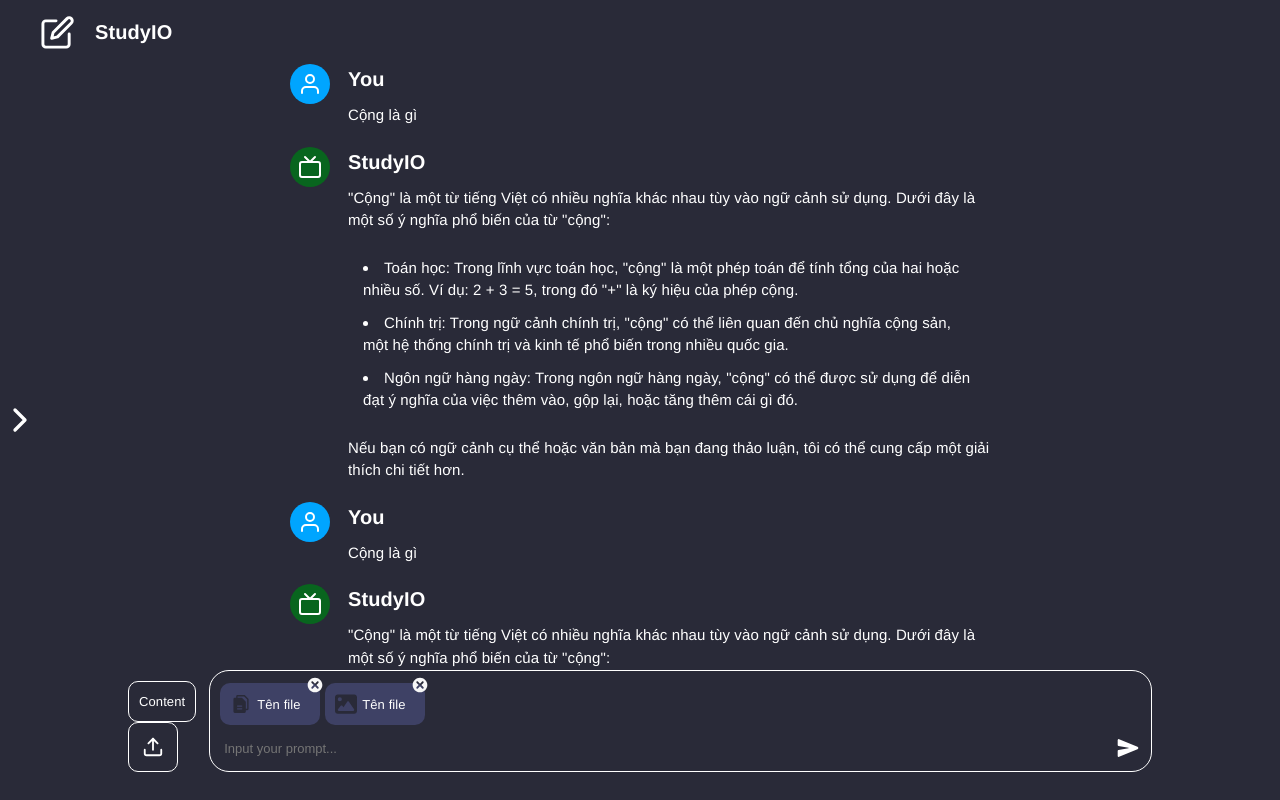
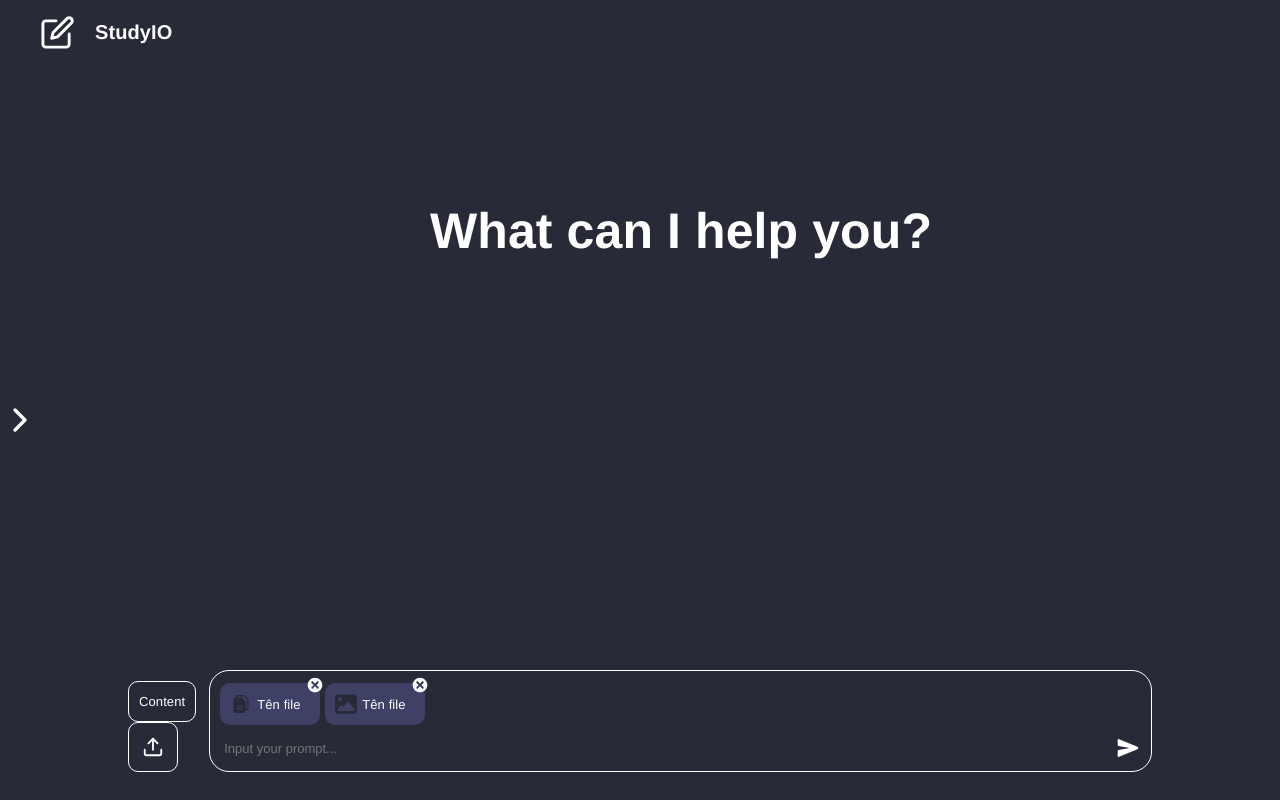
Before and after one commit to Kuroidaka/studyIO, a React (Vite) app: page /chat in a window 1280 px wide. Built offline with nearby package versions, Linux system fonts and the light colour scheme.

Commit message:
add start-screen-conversation

```diff
--- a/src/page/chat/chat.jsx
+++ b/src/page/chat/chat.jsx
@@ -15,7 +15,10 @@
 
                 <BoxChat>
                     <div className="conversation">
-
+                        <div className='start-screen'>
+                            <p>What can I help you?</p>
+                        </div>
+                        {/*
                         <div className='chat-msg human-chat'>
                             <div className='icon'>
                                 <div className='human-icon-wrapper'>
@@ -180,7 +183,7 @@
                                     <p>{'Nếu bạn có ngữ cảnh cụ thể hoặc văn bản mà bạn đang thảo luận, tôi có thể cung cấp một giải thích chi tiết hơn.'}</p>
                                 </div>
                             </div>
-                        </div>
+                        </div>   */}
                     </div>
                 </BoxChat>
 
@@ -231,6 +234,13 @@
     width: 100%;
     height: 84vh;
 
+    .start-screen p {
+        font-size: 50px; /* Kích thước chữ to hơn */
+        color: #fff; /* Màu trắng */
+        font-weight: bold; /* Đậm đặc chữ */
+        margin-left: 140px;
+        margin-top: 130px;
+        }
 
     .conversation {
         display: flex;
```
